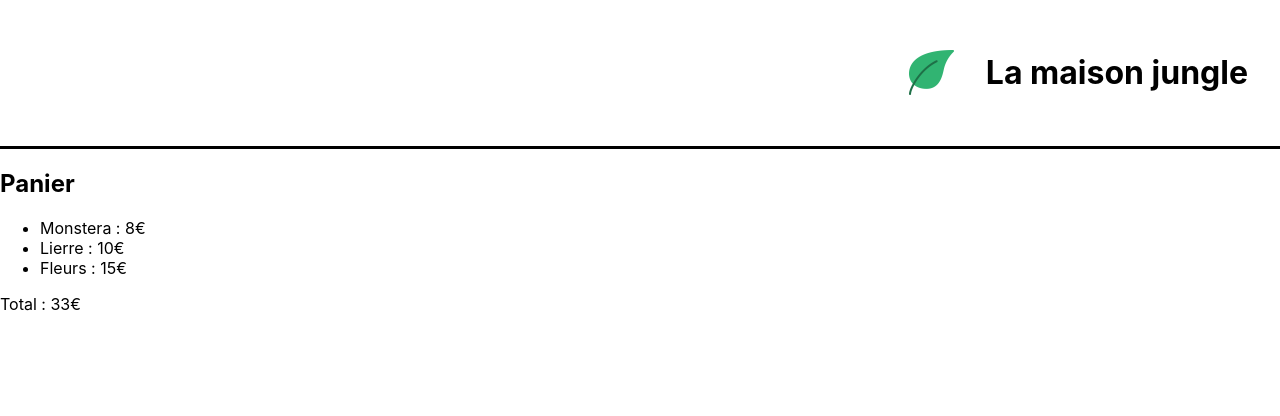
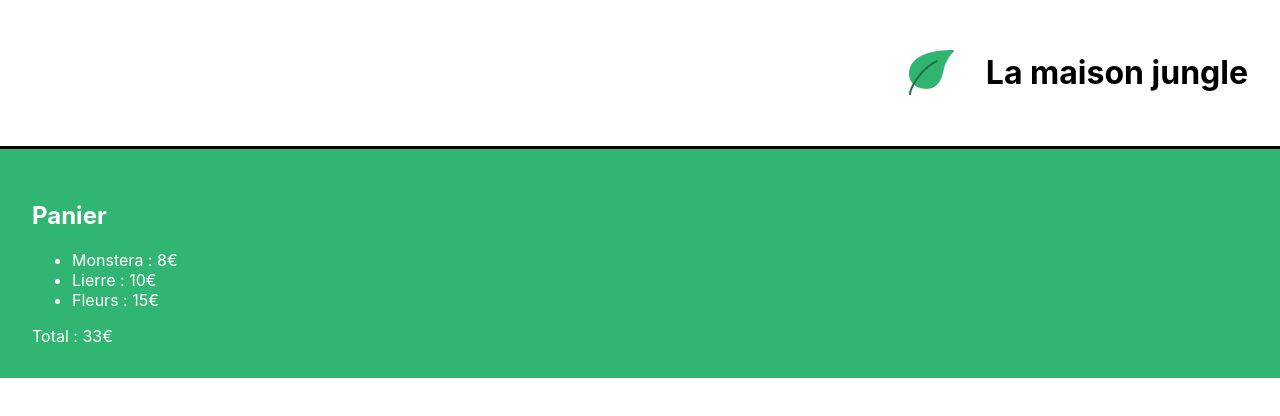
Before and after one commit to ludovictuccio/React_OC_Course, a React (Create React App) app: page / in a window 1280 px wide. Shown: the top 416 px of the page. Built offline with nearby package versions, Linux system fonts and the light colour scheme.

Commit message:
Add cart's css

```diff
--- a/src/components/Cart.js
+++ b/src/components/Cart.js
@@ -2,7 +2,7 @@ function Cart() {
     const monsteraPrice = 8
     const ivyPrice = 10
     const flowerPrice = 15
-    return (<div>
+    return (<div className='lmj-cart'>
         <h2>Panier</h2>
         <ul>
         <li>Monstera : {monsteraPrice}€</li>
--- a/src/styles/Banner.css
+++ b/src/styles/Banner.css
@@ -17,3 +17,9 @@
 	height: 45px;
 	width: 45px;
 }
+
+.lmj-cart {
+	padding: 32px;
+	color: white;
+	background-color : #31b572;
+}
```
